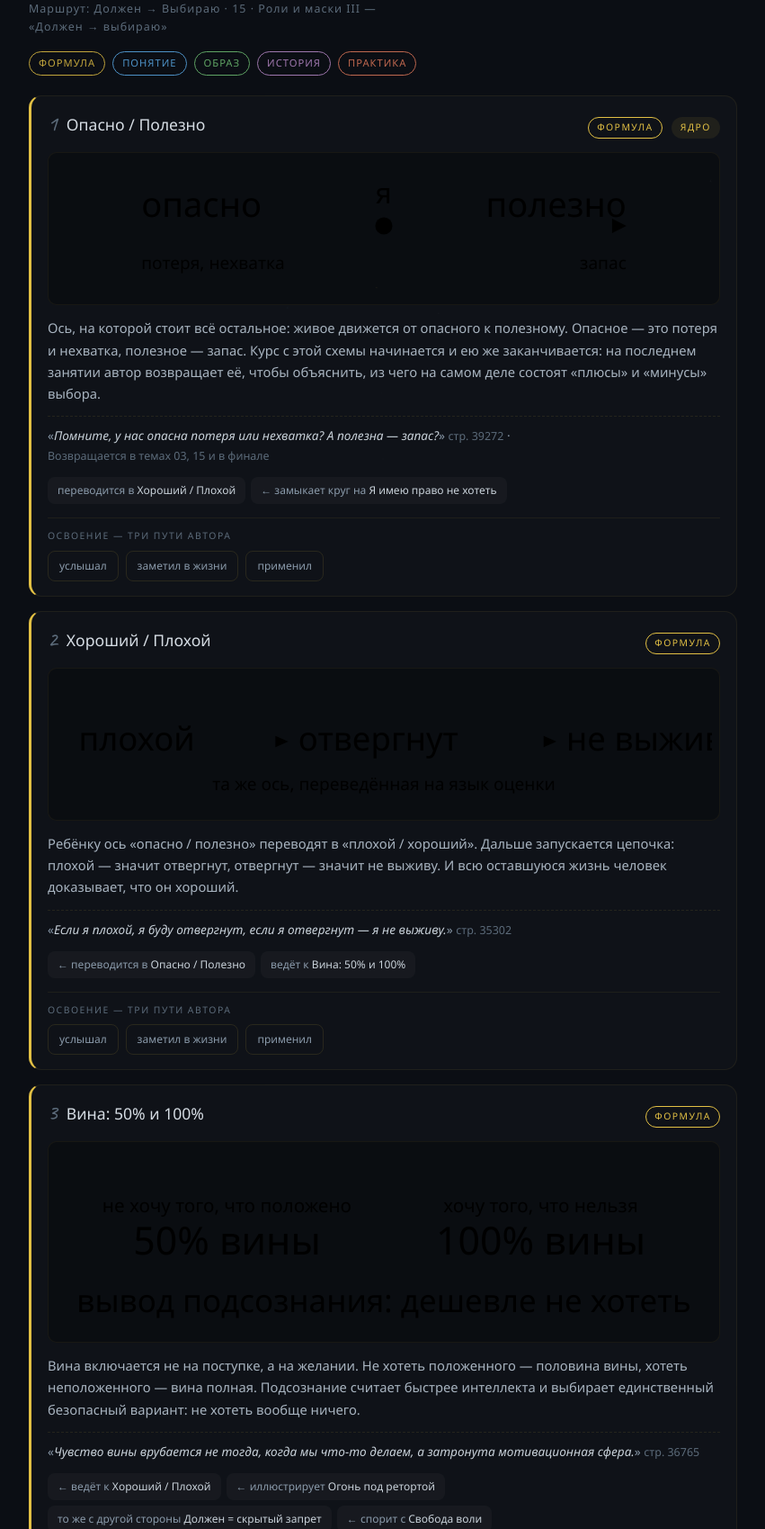
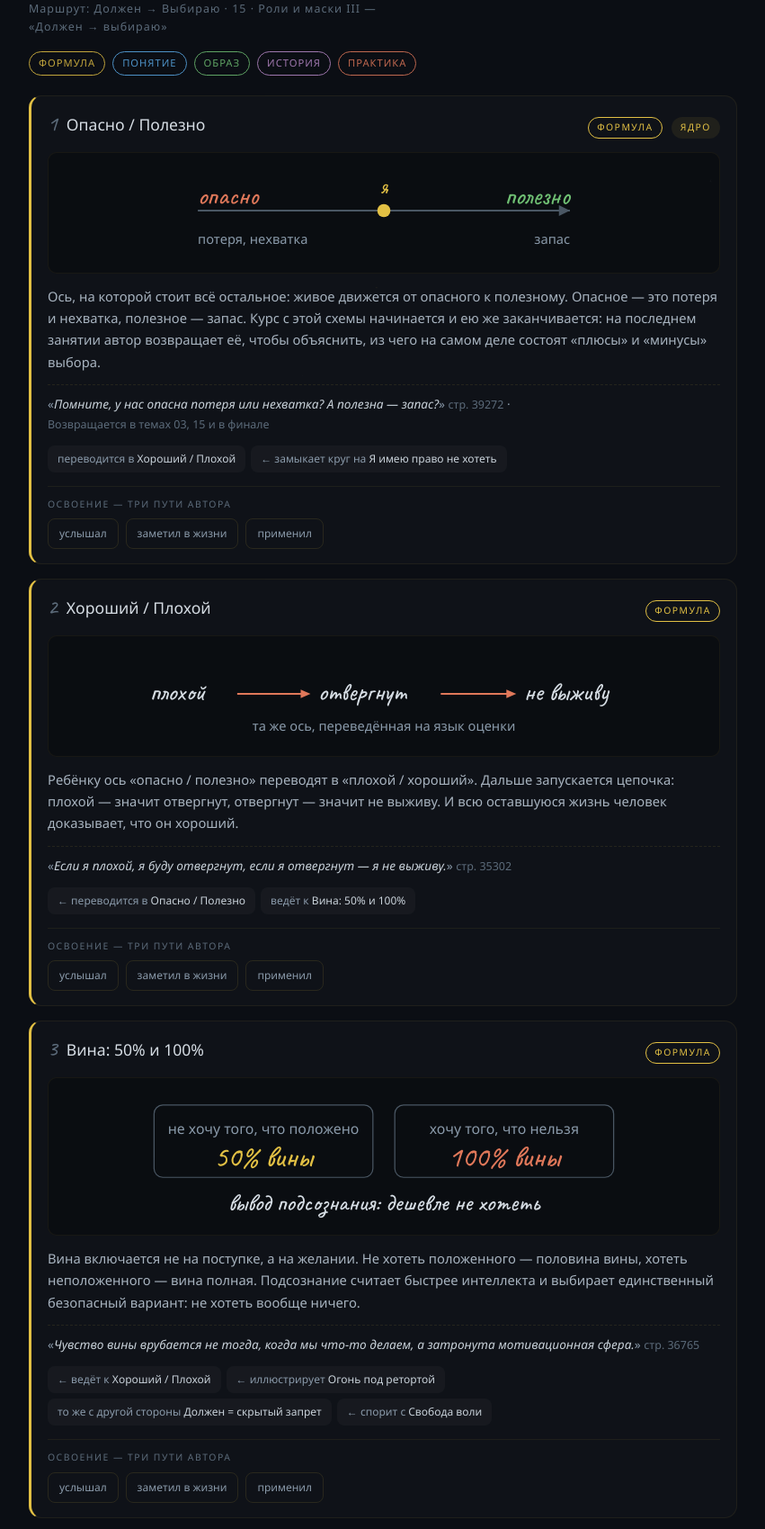
Before and after one commit to Aaantooon/Observatory, a Django app: page /cards/ in a window 1280 px wide. Shown: the part 239-1938 px from the top of the page at 90% size, without its empty margins (214-1065 px from the left). Run offline with Django 5.2, Linux system fonts and the light colour scheme.

Commit message:
Карточки: цвета и меловой шрифт схем

```diff
--- a/templates/myapp/cards.html
+++ b/templates/myapp/cards.html
@@ -5,7 +5,21 @@
 {% block extra_head %}
 <link rel="stylesheet" href="https://fonts.googleapis.com/css2?family=Caveat:wght@500;700&display=swap">
 <style>
-    .cards-page { max-width: 820px; margin: 0 auto; padding: 24px 16px 60px; }
+    /* Схемы карточек рисуются теми же переменными, что и в макете:
+       без них SVG теряет и рукописный «мел», и цвета — становится серым текстом. */
+    .cards-page {
+        max-width: 820px; margin: 0 auto; padding: 24px 16px 60px;
+        --font-chalk: 'Caveat', 'Segoe Script', cursive;
+        --font-ui: 'Segoe UI', system-ui, -apple-system, sans-serif;
+        --ink: #d6dde4;
+        --ink-dim: #8a9aaa;
+        --ink-faint: #5c6b7a;
+        --line: #4a5764;
+        --accent: #e2c044;
+        --warn: #e0785a;
+        --cool: #5aa9e6;
+        --t-image: #6fbf73;
+    }
     .cards-head h1 {
         color: #e2c044; font-weight: 300; letter-spacing: 2px;
         font-size: 1.5rem; margin: 0 0 10px;
@@ -41,7 +55,8 @@
         background: rgba(0,0,0,0.28); border: 1px solid rgba(226,192,68,0.06);
         border-radius: 10px; overflow-x: auto;
     }
-    .schema svg { display: block; width: 100%; height: auto; min-width: 300px; }
+    .schema svg { display: block; width: 100%; height: auto; max-width: 560px; margin: 0 auto; }
+    .schema text { paint-order: stroke; }
 
     .kcard .body { color: #a8b4c0; font-size: 0.92rem; line-height: 1.65; margin: 0; }
     .kcard .quote {
```
